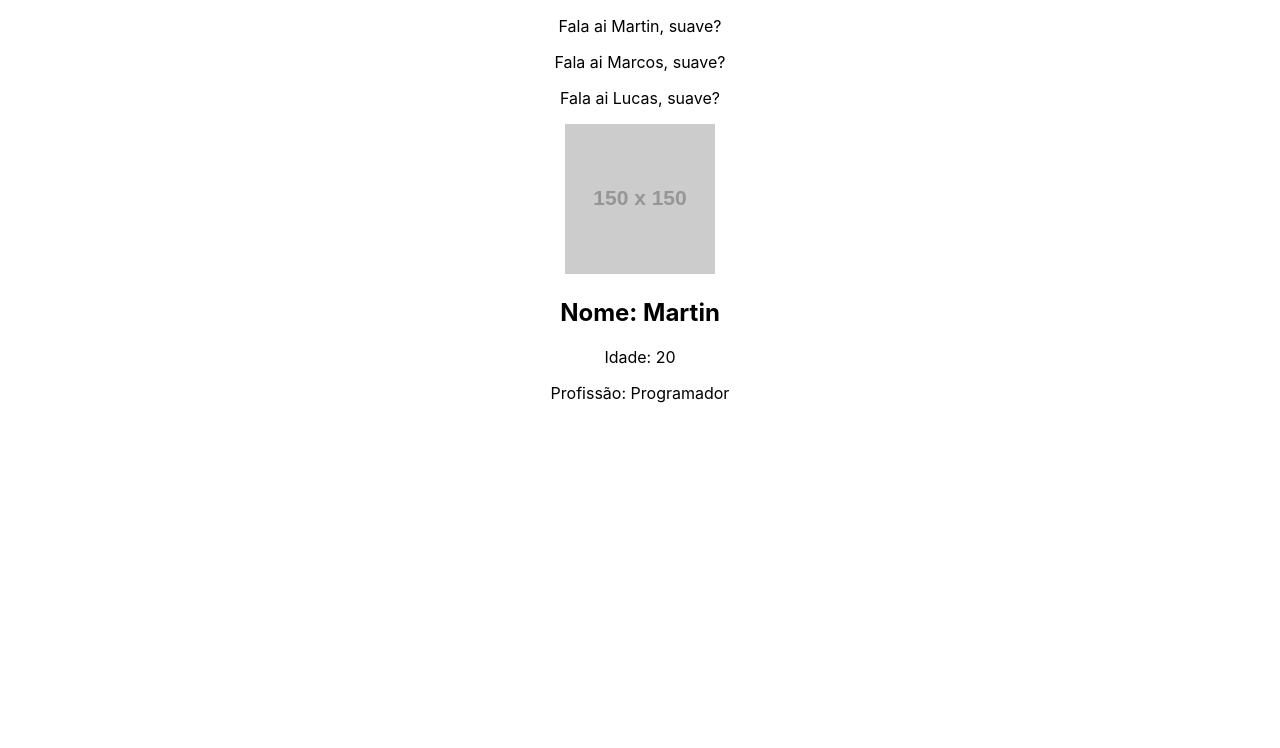
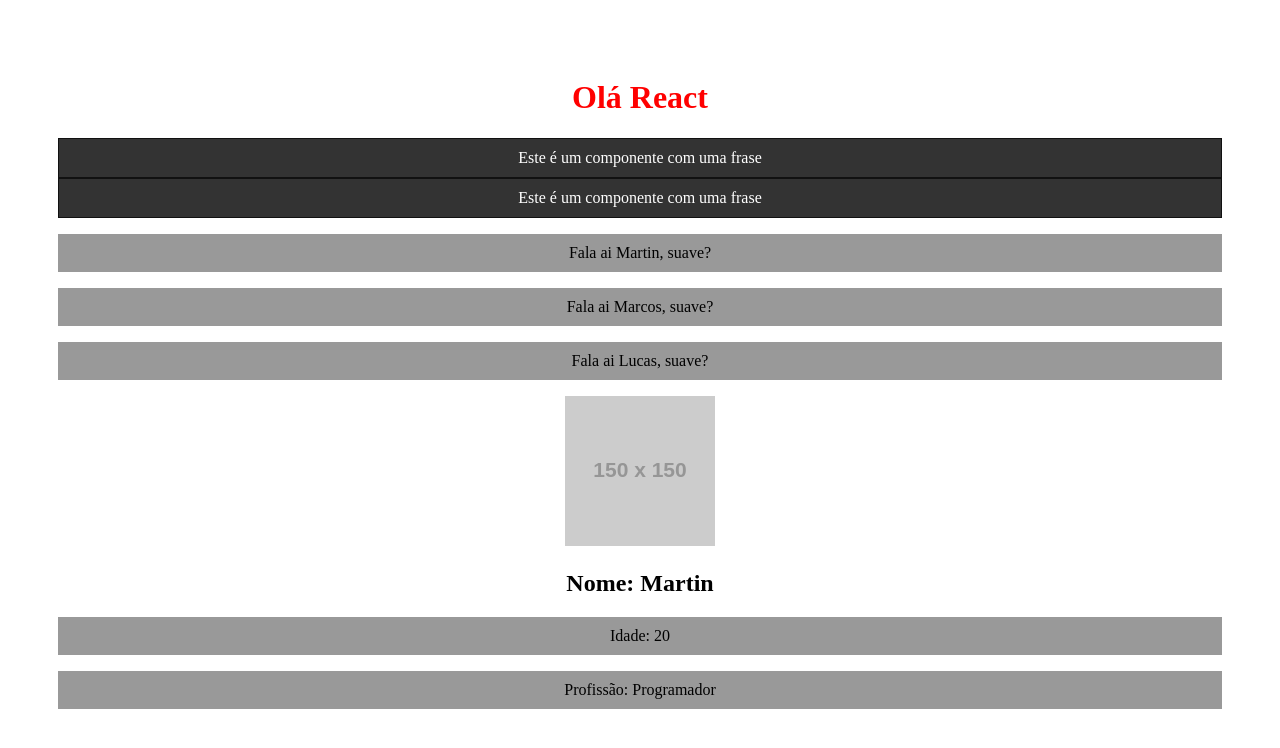
Before and after one commit to mdaadsilva/cursoReact, a React (Create React App) app: page / in a window 1280 px wide. Shown: the top 748 px of the page. Built offline with nearby package versions, Linux system fonts and the light colour scheme.

Commit message:
feat: inserindo css no react

```diff
--- a/src/App.js
+++ b/src/App.js
@@ -1,6 +1,7 @@
 import './App.css';
+import HelloWorld from './components/HelloWorld';
 import SayMyName from './components/SayMyName';
-import Frase from './components/Pessoa';
+import Frase from './components/Frase';
 import Pessoa from './components/Pessoa';
 
 function App() {
@@ -9,6 +10,10 @@
 
   return (
     <div className="App">
+      <h1>Olá React</h1>
+      <Frase/>
+      <Frase/>
+
       <SayMyName nome="Martin"/>
       <SayMyName nome="Marcos"/>
       <SayMyName nome={nome}/>
--- a/src/components/Frase.js
+++ b/src/components/Frase.js
@@ -1,7 +1,8 @@
+import styles from './Frase.module.css';
 function Frase() {
     return (
-        <div>
-            <p>Este é um componente com uma frase</p>
+        <div className={styles.fraseContainer}>
+            <p className={styles.fraseContent}>Este é um componente com uma frase</p>
         </div>
     );
 }
--- /dev/null
+++ b/src/components/Frase.module.css
@@ -0,0 +1,10 @@
+.fraseContainer{
+    background-color: #333;
+    border: 1px solid #111;
+}
+
+.fraseContent{
+    color: #fff;
+    background-color: #333;
+    margin: 0;
+}
--- a/src/index.css
+++ b/src/index.css
@@ -1,13 +1,13 @@
 body {
-  margin: 0;
-  font-family: -apple-system, BlinkMacSystemFont, 'Segoe UI', 'Roboto', 'Oxygen',
-    'Ubuntu', 'Cantarell', 'Fira Sans', 'Droid Sans', 'Helvetica Neue',
-    sans-serif;
-  -webkit-font-smoothing: antialiased;
-  -moz-osx-font-smoothing: grayscale;
+  padding: 50px;
+  background-color: efefef;
 }
 
-code {
-  font-family: source-code-pro, Menlo, Monaco, Consolas, 'Courier New',
-    monospace;
+h1{
+  color: red;
 }
+
+p{
+  background-color: #999;
+  padding: 10px;
+}
```
